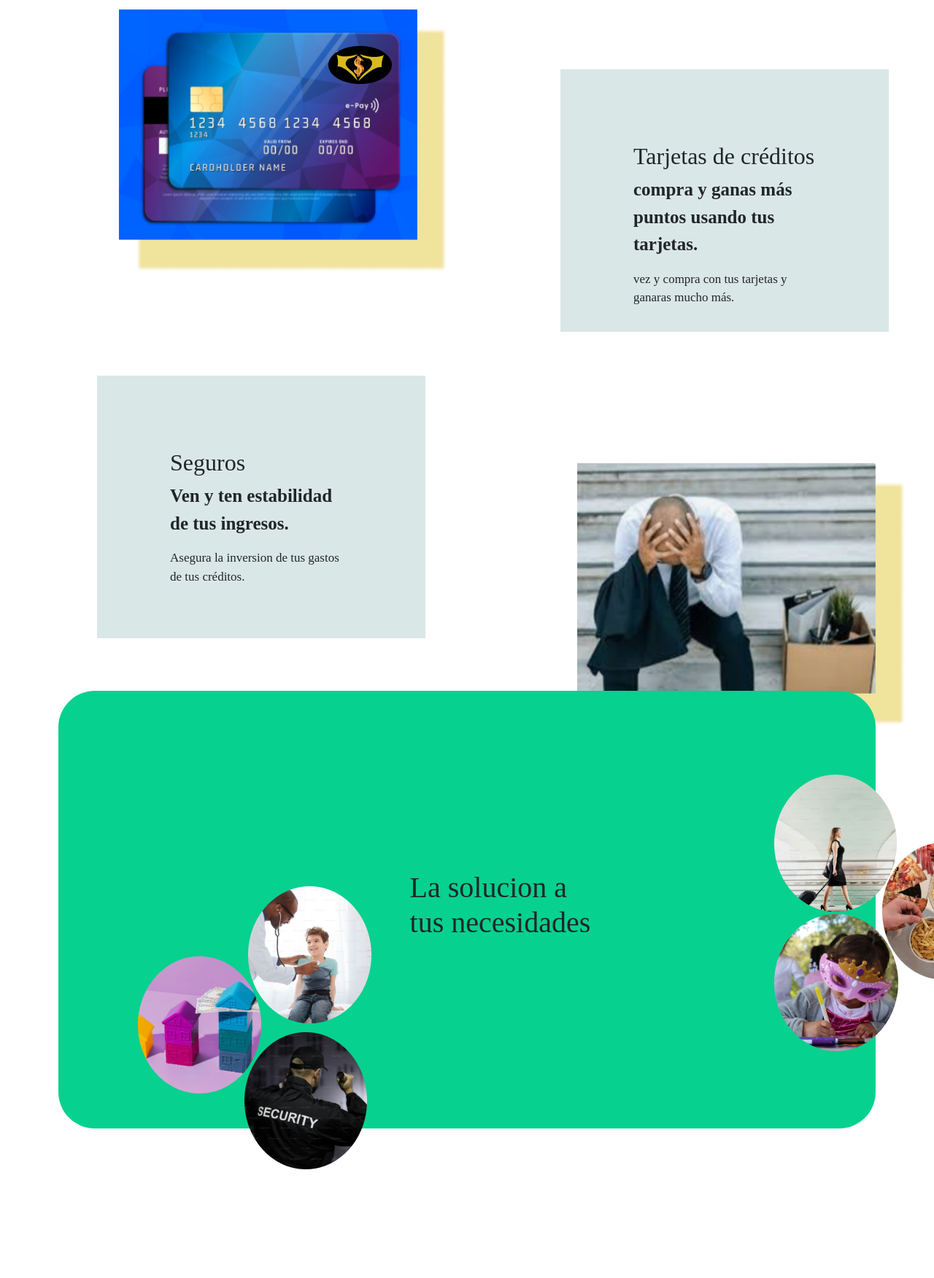
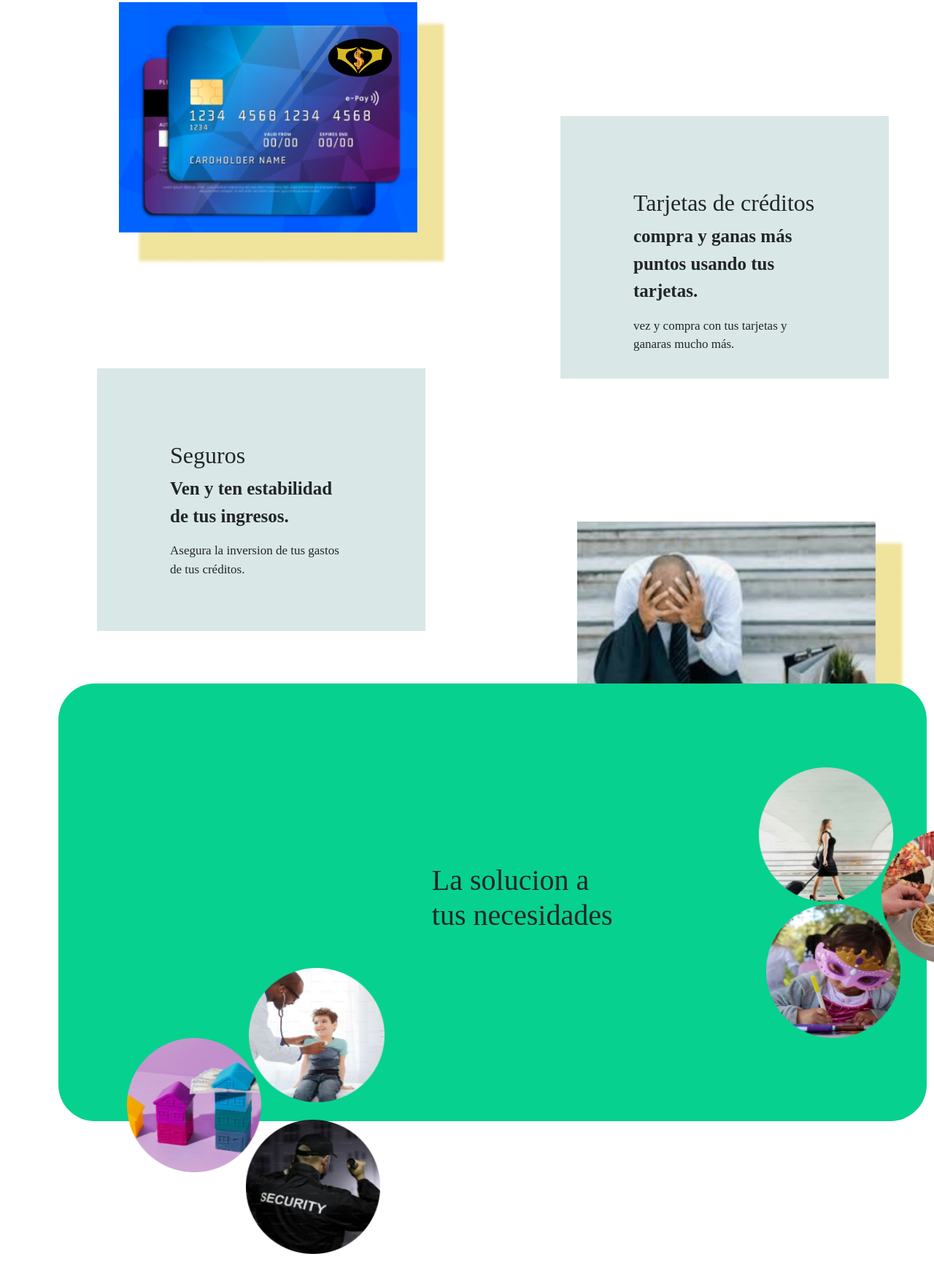
Before and after one commit to jluisgonzalez/mi_proyect, a plain HTML site: page index.html in a window 1280 px wide. Shown: the part 1505-3257 px from the top of the page at 73% size. After the commit the page ends 3235 px from the top, so only its background shows below. Drawn offline with nearby package versions, Linux system fonts and the light colour scheme.

Commit message:
correcciones

```diff
--- a/index.html
+++ b/index.html
@@ -103,22 +103,22 @@
                     <h1>La solucion a <br> tus necesidades</h1>
                  </div>
                  <div class="invers1">
-                    <img src="imagen/invers1.png" alt="">
+                    <img src="imagen/invers1.png" width="184px" height="184px" alt="">
                  </div>
                  <div class="invers2">
-                    <img src="imagen/invers2.png" alt="">
+                    <img src="imagen/invers2.png" width="184px" height="184px" alt="">
                  </div>
                  <div class="invers3">
-                    <img src="imagen/invers3.png" alt="">
+                    <img src="imagen/invers3.png" width="184px" height="184px" alt="">
                  </div>
                  <div class="invers4">
-                    <img src="imagen/invers4.png" alt="">
+                    <img src="imagen/invers4.png" width="184px" height="184px" alt="">
                  </div>
                  <div class="invers5">
-                    <img src="imagen/invers5.png" alt="">
+                    <img src="imagen/invers5.png" width="186px" height="184px" alt="">
                  </div>
                  <div class="invers6">
-                    <img src="imagen/invers6.png" alt="">
+                    <img src="imagen/invers6.png" width="184px" height="184px" alt="">
                  </div>
             </main>
 
--- a/styles.css
+++ b/styles.css
@@ -30,7 +30,7 @@
 .contenedor figure img {
 
     width: 100%;
-    height: 700px;
+    height: 690px;
     margin-right: 0px ;
 }
 
@@ -71,7 +71,7 @@
     width: 450px;
     height:360px ;
     position: relative;
-    top: 95px;
+    top: 91px;
     left: 10%;
     padding: 100px;
     margin: 5px;
@@ -84,7 +84,7 @@
     width: 450px;
     height:360px ;
     position: absolute;
-    top: 125%;
+    top: 128%;
     left: 54%;
     padding: 100px;
 
@@ -106,7 +106,7 @@
    width: 450px;
    height:360px ;
    position: absolute;
-    top: 200%;
+    top: 208%;
     left: 60%;
     padding: 100px;
 
@@ -125,7 +125,7 @@
     width: 450px;
     height:360px ;
     position: absolute;
-    top: 255%;
+    top: 265%;
     left: 54%;
     padding: 100px;
 }
@@ -152,42 +152,42 @@
     background-color: rgb(7, 209, 142);
     margin-left:80px ;
     margin-right:80px ;
-
+    width: 93%;
     height: 600px;
 
 }
 .invers1 {
     position: relative;
     bottom: 126px;
-    right: -1061px;
+    right: -1040px;
 }
 
 .invers2 {
     position: relative;
     bottom:123px ;
-    right: -1061px;
+    right: -1050px;
 }
 
 .invers3 {
     position: relative;
     bottom: 409px;
-    right: -1209px;
+    right: -1208px;
 }
 
 .invers4 {
     position:absolute;
-    top: 352%;
-    left: 189px;
+    top: 366%;
+    left: 174px;
 }
 
 .invers5 {
     position:absolute;
-   top: 340%;
-  left: 340px;
+   top: 354%;
+  left: 341px;
 }
 
 .invers6 {
     position: absolute;
-    top: 365%;
-    left: 335px;
+    top: 380%;
+    left: 337px;
 }
```
